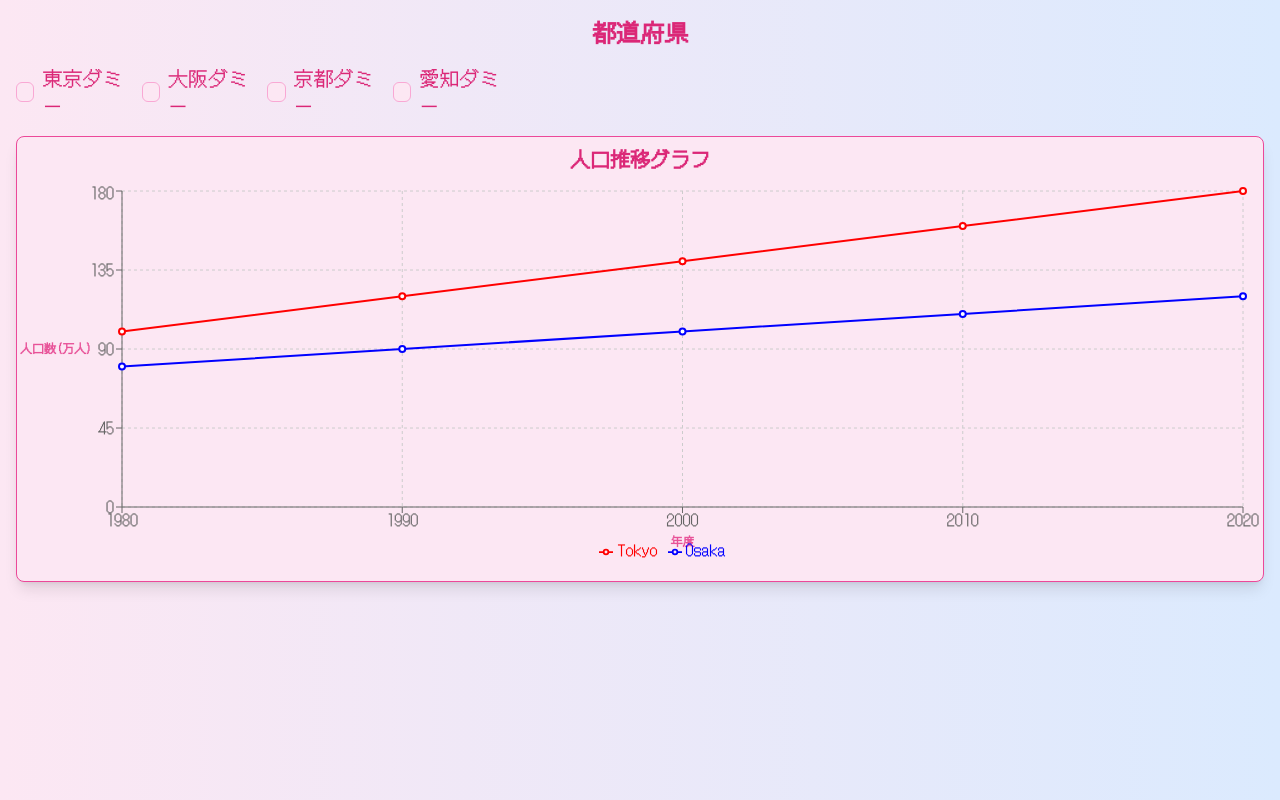
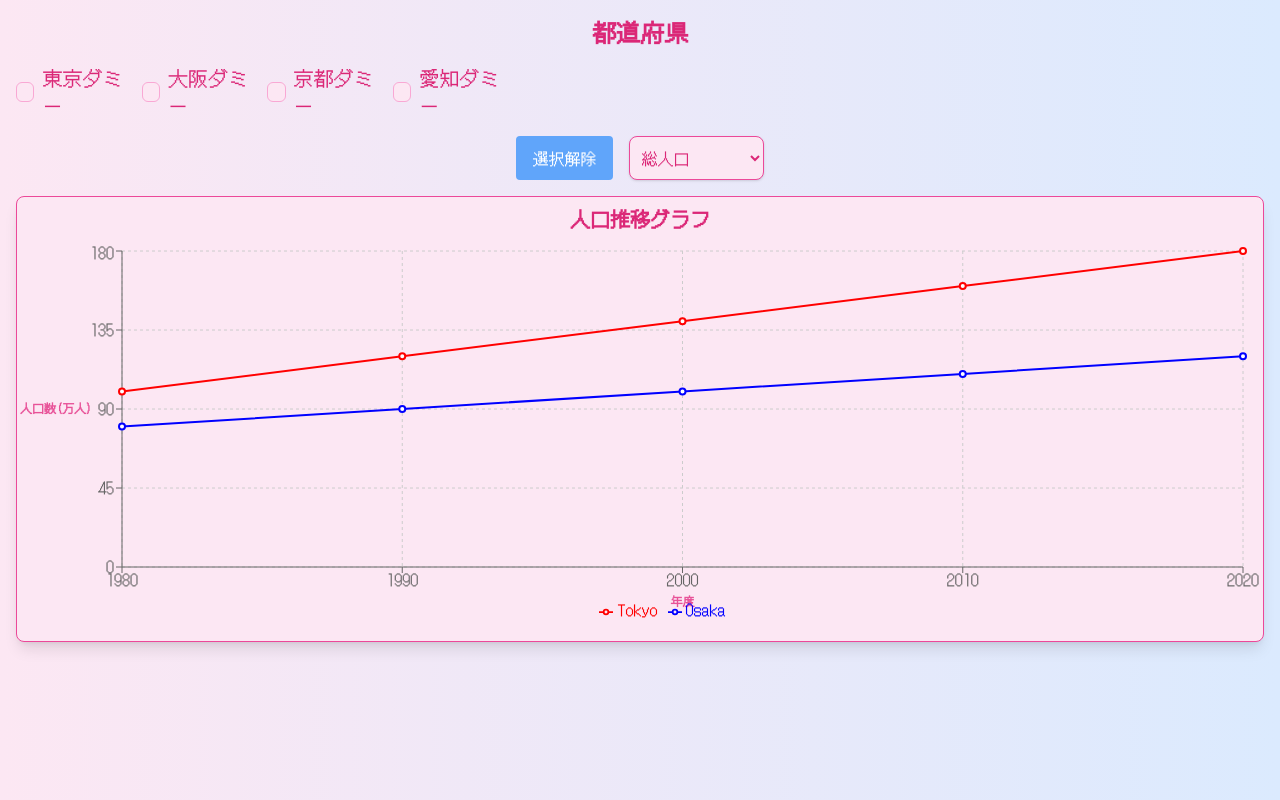
Before and after one commit to Yumekawa-chan/yumemi-frontend-test, a Next.js app: page / in a window 1280 px wide. Built offline with nearby package versions, Linux system fonts and the light colour scheme.

Commit message:
add: ItemSectionコンポーネントを追加し、ページに統合

```diff
--- a/src/app/page.tsx
+++ b/src/app/page.tsx
@@ -1,10 +1,12 @@
 import CheckBoxs from '@/components/CheckBoxs';
 import GraphDisplay from '@/components/GraphDisplay';
+import ItemSection from '@/components/ItemSection';
 
 const Page: React.FC = () => {
   return (
     <div className="container mx-auto p-4 flex flex-col gap-4 items-center justify-center">
       <CheckBoxs />
+      <ItemSection />
       <GraphDisplay />
     </div>
   );
--- /dev/null
+++ b/src/components/ItemSection.tsx
@@ -0,0 +1,13 @@
+import ResetButton from '@/components/items/ResetButton';
+import PopulationFilter from '@/components/items/PopulationFilter';
+
+const ItemSection: React.FC = () => {
+  return (
+    <div className="flex gap-4">
+      <ResetButton />
+      <PopulationFilter />
+    </div>
+  );
+};
+
+export default ItemSection;
```
